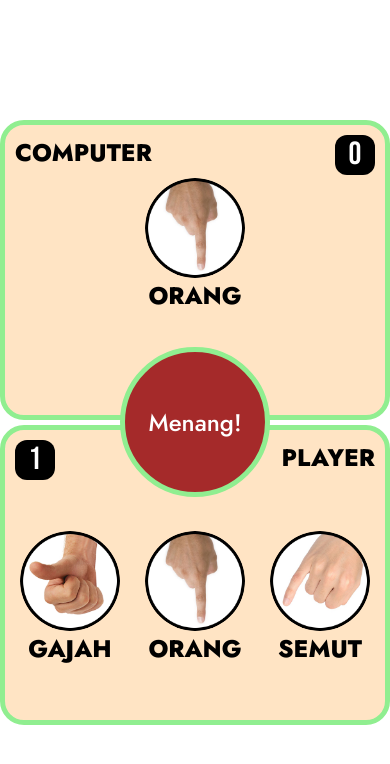
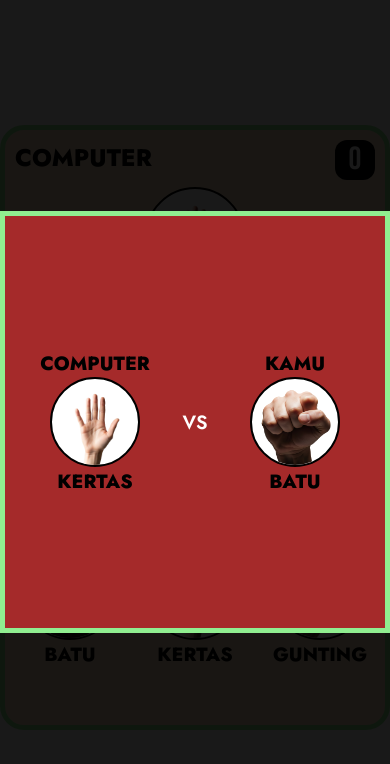
Before and after one commit to kitarobenaya/RPSgame, a plain HTML site: page index.html in a window 390 px wide. Both pictures are taken after a click on the picture 70 px from the left and 581 px from the top of the page. Drawn offline with Linux system fonts and the light colour scheme; a web font is replaced by a local one.

Commit message:
menambahkan animasi baru di style.css, dan menambahkan beberapa aria-label di index.html, serta menambahkan script animation di script.js

```diff
--- a/assets/css/styles.css
+++ b/assets/css/styles.css
@@ -17,7 +17,6 @@ main {
   justify-content: center;
   align-items: center;
   flex-direction: column;
-  position: relative;
   row-gap: 5px;
 }
 
@@ -65,11 +64,23 @@ div.score.player {
   left: 10px;
 }
 
+div.img-player-wrap {
+  width: auto;
+  height: auto;
+  display: flex;
+  align-items: center;
+  justify-content: center;
+  flex-direction: column;
+  transition: all 300ms ease-in-out;
+}
+
 img {
   width: 180px;
   height: 180px;
   transition: all 300ms ease-in-out;
   border-radius: 50%;
+  background-color: #fff;
+  border: 2px solid #000;
 }
 
 figcaption {
@@ -85,6 +96,7 @@ main section.computer-section {
   height: 336px;
   padding: 2rem;
   padding-bottom: 5rem;
+  margin-top: 10px;
   background-color: bisque;
   border: 5px solid lightgreen;
   border-radius: 24px;
@@ -93,6 +105,18 @@ main section.computer-section {
   justify-content: center;
   align-items: center;
   position: relative;
+}
+
+/* info page */
+
+main div.bg-info {
+  width: 100%;
+  min-height: 100vh;
+  position: absolute;
+  background-color: rgba(0, 0, 0, 0.9);
+  bottom: 0;
+  opacity: 0;
+  z-index: 0;
 }
 
 main section.info {
@@ -104,6 +128,8 @@ main section.info {
   border-radius: 50%;
   display: flex;
   justify-content: center;
+  flex-direction: row;
+  column-gap: 4rem;
   align-items: center;
   color: #fff;
   font-family: "Jost", sans-serif;
@@ -111,6 +137,87 @@ main section.info {
   font-size: 1.5rem;
   z-index: 2;
 }
+
+main section.info .img-player-wrap.showcomputer,
+main section.info .img-player-wrap.showplayer,
+main section.info span.showspan {
+  animation: popin 500ms linear forwards;
+}
+
+@keyframes popin {
+  0% {
+    transform: scale(0);
+    opacity: 0;
+  }
+  50% {
+    transform: scale(1.2);
+    opacity: 1;
+  }
+  100% {
+    transform: scale(1);
+    opacity: 1;
+  }
+}
+
+main section.info .img-player-wrap.hidecomputer,
+main section.info .img-player-wrap.hideplayer,
+main section.info span.hidespan {
+  animation: popout 400ms linear forwards;
+}
+
+@keyframes popout {
+  0% {
+    transform: scale(1);
+    opacity: 1;
+  }
+  100% {
+    transform: scale(0);
+    opacity: 0;
+  }
+}
+
+main section.info span {
+  width: auto;
+  height: auto;
+  font-size: 3rem;
+  font-family: "Jost";
+  font-weight: 600;
+}
+
+main section.info.showinfo {
+  animation: showInfo 400ms linear forwards;
+}
+
+@keyframes showInfo {
+  50% {
+    border-radius: 25%;
+  }
+  100% {
+    border-radius: 0%;
+    width: 60%;
+    height: 50%;
+  }
+}
+
+main section.info.hideinfo {
+  animation: hideInfo 400ms linear forwards;
+}
+
+@keyframes hideInfo {
+  0% {
+    border-radius: 0;
+    width: 60%;
+    height: 50%;
+  }
+  50% {
+    border-radius: 25%;
+  }
+  100% {
+    border-radius: 50%;
+  }
+}
+
+/* / info page */
 
 main section.player-section {
   width: 50%;
@@ -128,16 +235,6 @@ main section.player-section {
   position: relative;
 }
 
-main section.player-section div.img-player-wrap {
-  width: auto;
-  height: auto;
-  display: flex;
-  align-items: center;
-  justify-content: center;
-  flex-direction: column;
-  transition: all 300ms ease-in-out;
-}
-
 main section.player-section div.img-player-wrap img.player-image:hover {
   box-shadow: #fff 1px 1px 10px 8px;
   cursor: pointer;
@@ -150,9 +247,14 @@ main section.player-section div.img-player-wrap img.player-image:hover {
     align-items: center;
     justify-content: center;
   }
+
   img {
     width: 100px;
     height: 100px;
+  }
+
+  figcaption {
+    font-size: 1.2rem;
   }
 
   main section.computer-section {
@@ -164,4 +266,54 @@ main section.player-section div.img-player-wrap img.player-image:hover {
     width: 100%;
     height: 300px;
   }
+
+  main section.info .img-player-wrap {
+    width: 40%;
+  }
+
+  main section.info .img-player-wrap img {
+    width: 90px;
+    height: 90px;
+  }
+
+  main section.info .img-player-wrap:nth-child(2) {
+    margin-right: 5rem;
+  }
+
+  main section.info {
+    column-gap: 1rem;
+    width: 100px;
+    height: 100px;
+    column-gap: 3rem;
+  }
+
+  main section.info span {
+    font-size: 1.2rem;
+    position: absolute;
+  }
+
+  @keyframes showInfo {
+    50% {
+      border-radius: 25%;
+    }
+    100% {
+      border-radius: 0%;
+      width: 100%;
+      height: 50%;
+    }
+  }
+
+  @keyframes hideInfo {
+    0% {
+      border-radius: 0;
+      width: 100%;
+      height: 50%;
+    }
+    50% {
+      border-radius: 25%;
+    }
+    100% {
+      border-radius: 50%;
+    }
+  }
 }
--- a/assets/js/script.js
+++ b/assets/js/script.js
@@ -2,34 +2,64 @@ const player_Images = document.querySelectorAll(".player-image");
 const imgComp = document.querySelector(".computer-image");
 const compCapt = document.querySelector(".computer-caption-image");
 const info = document.querySelector("section.info");
+const bgInfo = document.querySelector("div.bg-info");
 const scorePlayer = document.querySelector("div.score.player");
 const scoreComp = document.querySelector("div.score.computer");
 
+function htmlString(gamNamComp, gamNamPl) {
+  return `
+  <div class="img-player-wrap showcomputer">
+  <figcaption>computer</figcaption>
+    <img
+      src="assets/images/${gamNamComp}.png"
+      alt="gambar ${gamNamComp}"
+      class="player-image"
+      aria-label="gambar ${gamNamComp}"
+    />
+    <figcaption aria-label="${gamNamComp} adalah pilihan computer">${gamNamComp}</figcaption>
+  </div>
+
+  <span>VS</span>
+
+  <div class="img-player-wrap showplayer">
+  <figcaption>kamu</figcaption>
+    <img
+      src="assets/images/${gamNamPl}.png"
+      alt="gambar ${gamNamPl}"
+      class="player-image"
+      aria-label="gambar ${gamNamPl}"
+    />
+    <figcaption aria-label="${gamNamPl} adalah pilihan kamu">${gamNamPl}</figcaption>
+  </div>
+</section>
+  `;
+}
+
 function getComputerChoice() {
-  const choice = ["gajah", "orang", "semut"];
+  const choice = ["batu", "kertas", "gunting"];
   const randomChoice = Math.round(Math.random() * (choice.length - 1));
   return choice[randomChoice];
 }
 
 function getTheWinner(playerChoice, computerChoice) {
   if (playerChoice == computerChoice) return "Seri!";
-  if (playerChoice == "gajah")
-    return computerChoice == "orang" ? "Menang!" : "Kalah!";
-  if (playerChoice == "semut")
-    return computerChoice == "gajah" ? "Menang!" : "Kalah!";
-  if (playerChoice == "orang")
-    return computerChoice == "semut" ? "Menang!" : "Kalah!";
+  if (playerChoice == "batu")
+    return computerChoice == "gunting" ? "Menang!" : "Kalah!";
+  if (playerChoice == "kertas")
+    return computerChoice == "batu" ? "Menang!" : "Kalah!";
+  if (playerChoice == "gunting")
+    return computerChoice == "kertas" ? "Menang!" : "Kalah!";
 }
 
 function imageRoll() {
-  const gambar = ["gajah", "orang", "semut"];
+  const gambar = ["batu", "kertas", "gunting"];
   let i = 0;
   const interval = setInterval(() => {
     imgComp.setAttribute("src", `assets/images/${gambar[i++]}.png`);
-    if(i == gambar.length) return i = 0;
+    if (i == gambar.length) return (i = 0);
     setTimeout(() => {
       clearInterval(interval);
-    }, 900)
+    }, 900);
   }, 100);
 }
 
@@ -42,12 +72,64 @@ player_Images.forEach((img) => {
     setTimeout(() => {
       imgComp.setAttribute("src", `assets/images/${computerChoice}.png`);
       compCapt.innerHTML = computerChoice;
-      info.innerHTML = getTheWinner(playerChoice, computerChoice);
-      if (info.innerHTML == "Menang!") {
-        scorePlayer.innerHTML = parseInt(scorePlayer.innerHTML) + 1;
-      } else if (info.innerHTML == "Kalah!") {
-        scoreComp.innerHTML = parseInt(scoreComp.innerHTML) + 1;
-      }
-    }, 1000)
+
+      // animation start
+      setTimeout(() => {
+        info.classList.add("showinfo");
+        bgInfo.style.opacity = "1";
+        bgInfo.style.zIndex = "2";
+
+        setTimeout(() => {
+          info.innerHTML = htmlString(computerChoice, playerChoice);
+        }, 500);
+
+        setTimeout(() => {
+          const imgPlayerWrap = document.querySelectorAll(
+            "section.info .img-player-wrap"
+          );
+          const spanEl = document.querySelector("section.info span");
+          imgPlayerWrap[0].classList.remove("showcomputer");
+          imgPlayerWrap[1].classList.remove("showplayer");
+          spanEl.classList.add("hidespan");
+          imgPlayerWrap[0].classList.add("hidecomputer");
+          imgPlayerWrap[1].classList.add("hideplayer");
+        }, 2500);
+
+        setTimeout(() => {
+          const spanEl = document.querySelector("section.info span");
+          spanEl.classList.remove("hidespan");
+          spanEl.classList.add("showspan");
+          spanEl.innerHTML =
+            "Kamu " + getTheWinner(playerChoice, computerChoice);
+        }, 3100);
+
+        setTimeout(() => {
+          const spanEl = document.querySelector("section.info span");
+          if (spanEl.innerHTML == "Kamu Menang!") {
+            scorePlayer.innerHTML = parseInt(scorePlayer.innerHTML) + 1;
+          } else if (spanEl.innerHTML == "Kamu Kalah!") {
+            scoreComp.innerHTML = parseInt(scoreComp.innerHTML) + 1;
+          }
+
+          const imgPlayerWrap = document.querySelectorAll(
+            "section.info .img-player-wrap"
+          );
+          imgPlayerWrap[0].classList.remove("hidecomputer");
+          imgPlayerWrap[1].classList.remove("hideplayer");
+
+          info.classList.remove("showinfo");
+
+          info.classList.add("hideinfo");
+          bgInfo.style.opacity = "0";
+          bgInfo.style.zIndex = "0";
+          info.innerHTML = "<span>VS</span>";
+        }, 5100);
+
+        setTimeout(() => {
+          info.classList.remove("hideinfo");
+        }, 5550);
+      }, 200);
+      // animation end
+    }, 1000);
   });
 });
--- a/index.html
+++ b/index.html
@@ -12,50 +12,58 @@
         <h3 class="computer-title" aria-label="computer">Computer</h3>
         <div class="score computer" aria-label="skor komputer">0</div>
         <img
-          src="assets/images/gajah.png"
+          src="assets/images/batu.png"
           alt="image choosen by computer"
           class="computer-image"
         />
-        <figcaption class="computer-caption-image" aria-label="pilihan computer">gajah</figcaption>
+        <figcaption
+          class="computer-caption-image"
+          aria-label="pilihan computer"
+        >
+          batu
+        </figcaption>
       </section>
 
-      <section class="info"></section>
+      <div class="bg-info"></div>
+      <section class="info" aria-label="info">
+        <span>VS</span>
+      </section>
 
       <section class="player-section">
-        <h3 class="player-title" aria-label="nama anda">Player</h3>
-        <div class="score player">0</div>
+        <h3 class="player-title" aria-label="kamu">kamu</h3>
+        <div class="score player" aria-label="score kamu">0</div>
 
         <div class="img-player-wrap">
           <img
-            src="assets/images/gajah.png"
-            data-choice="gajah"
-            alt="gambar jempol"
+            src="assets/images/batu.png"
+            data-choice="batu"
+            alt="gambar batu"
             class="player-image"
-            aria-label="gambar jempol"
+            aria-label="gambar batu"
           />
-          <figcaption aria-label="gajah">gajah</figcaption>
+          <figcaption aria-label="batu">batu</figcaption>
         </div>
 
         <div class="img-player-wrap">
           <img
-            src="assets/images/orang.png"
-            data-choice="orang"
-            alt="gambar telunjuk"
+            src="assets/images/kertas.png"
+            data-choice="kertas"
+            alt="gambar kertas"
             class="player-image"
-            aria-label="gambar talunjuk"
+            aria-label="gambar kertas"
           />
-          <figcaption aria-label="orang">orang</figcaption>
+          <figcaption aria-label="kertas">kertas</figcaption>
         </div>
 
         <div class="img-player-wrap">
           <img
-            src="assets/images/semut.png"
-            data-choice="semut"
-            alt="gambar kelingking"
+            src="assets/images/gunting.png"
+            data-choice="gunting"
+            alt="gambar gunting"
             class="player-image"
-            aria-label="gambar kelingking"
+            aria-label="gambar gunting"
           />
-          <figcaption aria-label="semut">semut</figcaption>
+          <figcaption aria-label="gunting">gunting</figcaption>
         </div>
       </section>
     </main>
```
Also changed, not shown: assets/images/batu.png (added), assets/images/gajah.png (deleted), assets/images/gunting.png (added), assets/images/kertas.png (added), assets/images/orang.png (deleted), assets/images/semut.png (deleted).
